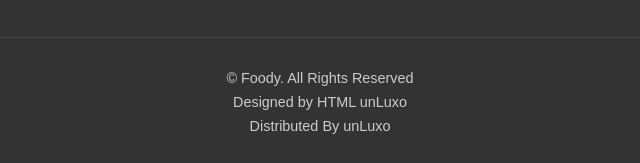
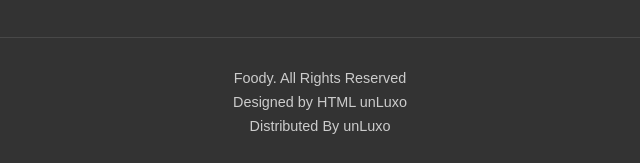
Before and after one commit to romulogurgeldev/LandingPage-Digital, a plain HTML site: page index.html in a window 1280 px wide. Shown: the part 1811-1974 px from the top of the page, 320-960 px from the left. Drawn offline with Linux system fonts and the light colour scheme.

Commit message:
Update index.html

```diff
--- a/index.html
+++ b/index.html
@@ -134,7 +134,7 @@
             </div>
         </div>
         <div class="footer-bottom">
-            <p>&copy; Foody. All Rights Reserved</p>
+            <p>Foody. All Rights Reserved</p>
             <p>Designed by HTML unLuxo</p>
             <p>Distributed By unLuxo</p>
         </div>
```
